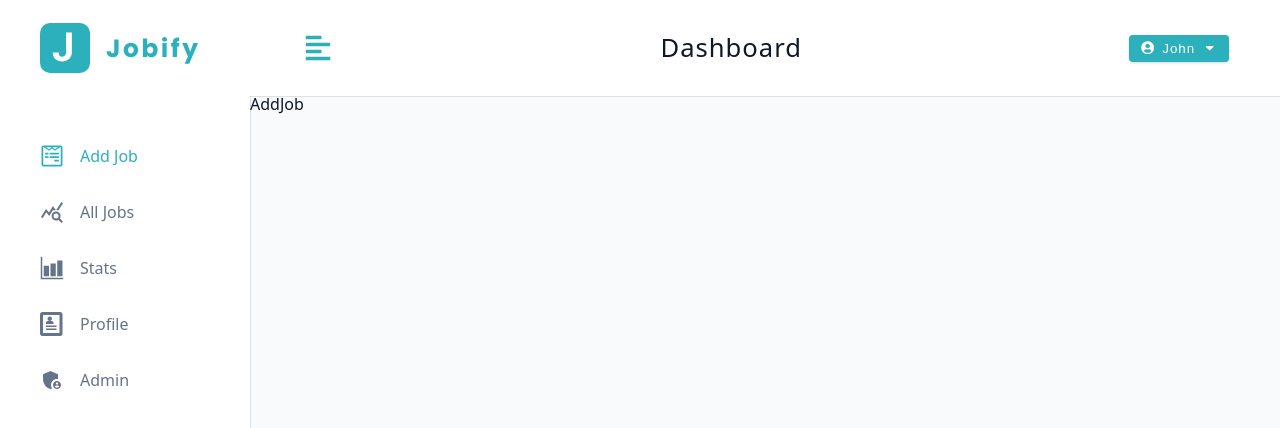
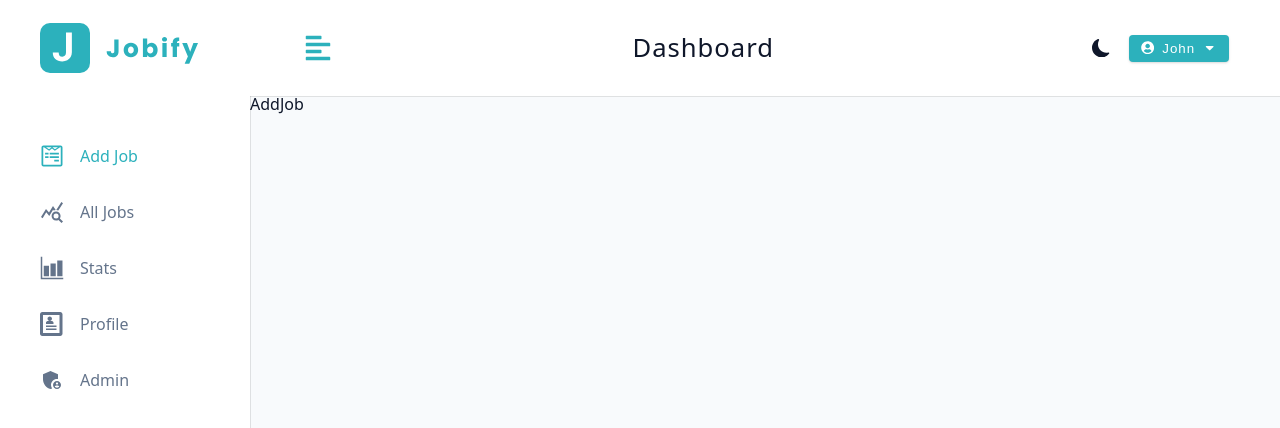
Before and after one commit to shameenakoodan/client-mern, a React (Vite) app: page /dashboard in a window 1280 px wide. Shown: the top 428 px of the page. Built offline with nearby package versions, Linux system fonts and the light colour scheme.

Commit message:
Added the theme change button with icons and style

```diff
--- a/src/components/Navbar.jsx
+++ b/src/components/Navbar.jsx
@@ -3,6 +3,7 @@
 import Logo from "./Logo";
 import { useDashboardContext } from "../pages/DashboardLayout";
 import LogoutContainer from "./LogoutContainer";
+import ThemeToggle from "./ThemeToggle";
 const Navbar = () => {
   const{toggleSidebar} = useDashboardContext();
   return (
@@ -16,6 +17,7 @@
           <h4 className="logo-text">dashboard</h4>
           </div>
           <div className="btn-container">
+            <ThemeToggle />
             <LogoutContainer />
           </div>
           </div>
--- /dev/null
+++ b/src/components/ThemeToggle.jsx
@@ -0,0 +1,14 @@
+import { BsFillSunFill, BsFillMoonFill } from 'react-icons/bs';
+import Wrapper from '../assets/wrappers/ThemeToggle';
+import { useDashboardContext } from '../pages/DashboardLayout';
+
+const ThemeToggle = () => {
+    const{isDarkTheme,toggleDarkTheme} = useDashboardContext();
+  return (
+   <Wrapper onClick={toggleDarkTheme}>
+    {isDarkTheme?<BsFillSunFill className='toggle-icon'/>:<BsFillMoonFill className='toggle-icon'/>}
+    </Wrapper>
+  )
+}
+
+export default ThemeToggle
```
